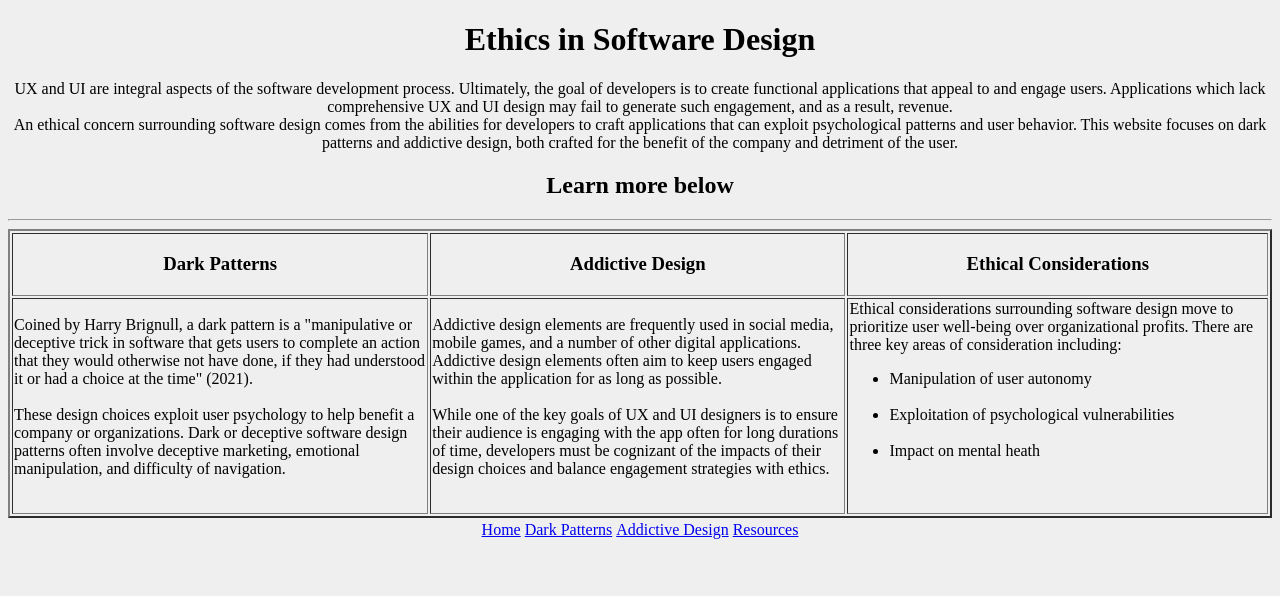
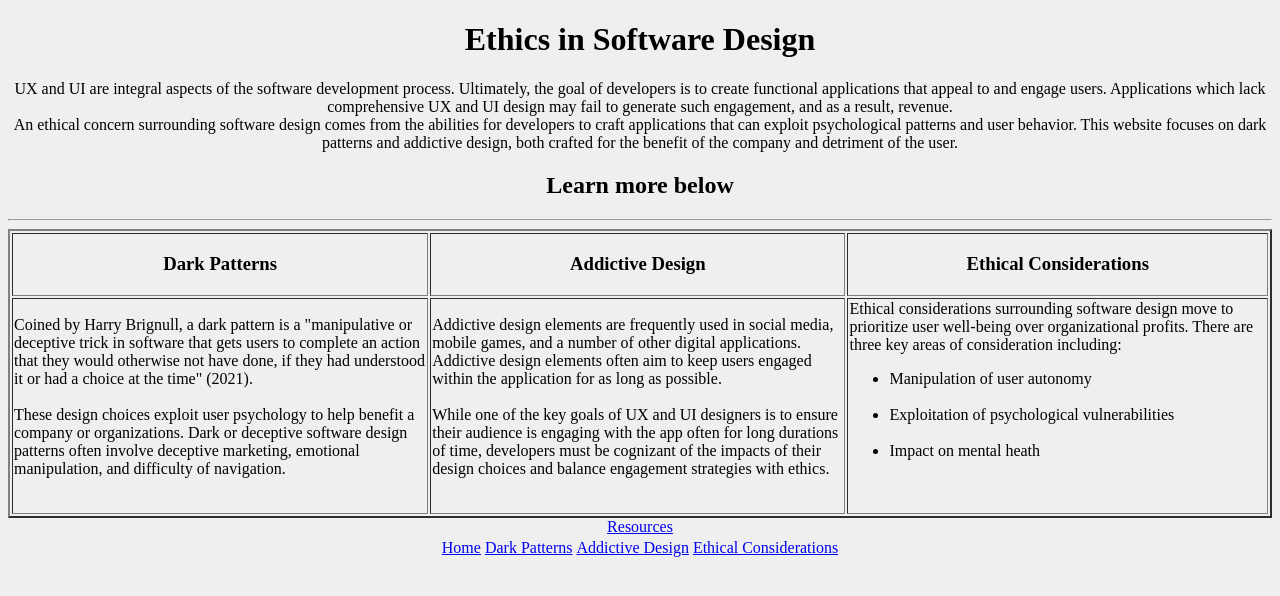
Before and after one commit to sgitmed/ms579, a plain HTML site: page index.html in a window 1280 px wide. Drawn offline with Linux system fonts and the light colour scheme.

Commit message:
Update index.html
Added ethical considerations tab to the bottom oh the home page

```diff
--- a/index.html
+++ b/index.html
@@ -65,7 +65,7 @@
 
 <table>
     <tr>
-        <td> <a href="index.html">Home</a></td><td> <a href="darkpatterns.html">Dark Patterns</a></td><td> <a href="addictivedesign.html">Addictive Design</a></td><td> <a href="resources.html">Resources</a></td>
+        <td> <a href="index.html">Home</a></td><td> <a href="darkpatterns.html">Dark Patterns</a></td><td> <a href="addictivedesign.html">Addictive Design</a></td><td> <a href="ethicalconsiderations.html">Ethical Considerations</a></td> <a href="resources.html">Resources</a></td>
     </tr>
 </table></center>
 </body>
```
